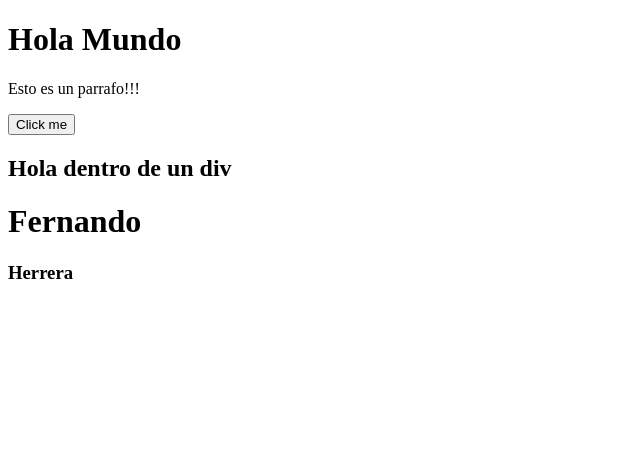
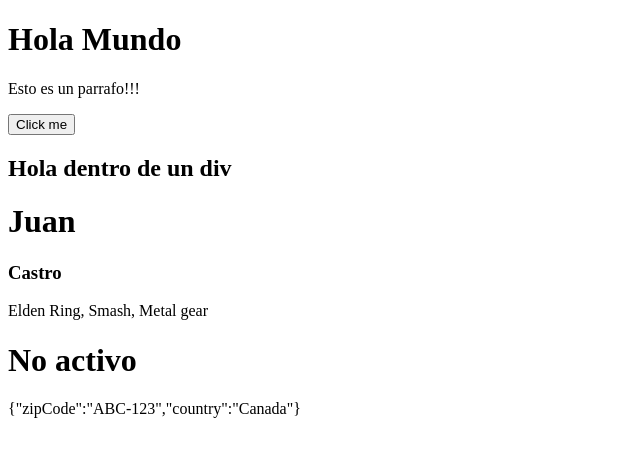
Before and after one commit to CasJuan/cursoReact-FH, a React (Vite) app in the folder 02-first-steps/: page / in a window 1280 px wide. Shown: the top 456 px of the page, without its empty margins (0-640 px from the left). Built offline with nearby package versions, Linux system fonts and the light colour scheme.

Commit message:
impresion de variables

```diff
--- a/02-first-steps/src/MyAwesomeApp.tsx
+++ b/02-first-steps/src/MyAwesomeApp.tsx
@@ -1,9 +1,29 @@
 //TAREA
 export const MyAwesomeApp = () => {
+
+    const firstName = 'Juan';
+    const lastName = 'Castro';
+
+    const favoriteGames = ['Elden Ring', 'Smash', 'Metal gear'];
+    const isActive = false;
+
+    const address = {
+      zipCode: 'ABC-123',
+      country: 'Canada'
+    }
+
   return (
     <>
-        <h1>Fernando</h1>
-        <h3>Herrera</h3>
+        <h1>{firstName}</h1>
+        <h3>{lastName}</h3>
+
+        <p>{favoriteGames.join(', ')}</p>
+
+        <h1>{isActive ? 'Activo' : 'No activo'}</h1>
+
+        <p>
+          {JSON.stringify(address)}
+        </p>
     </>
   )
 }
```
